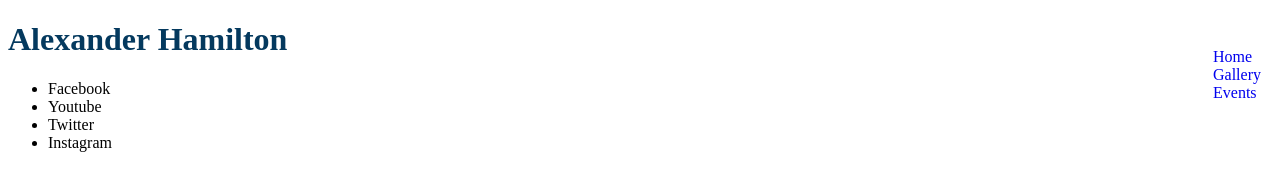
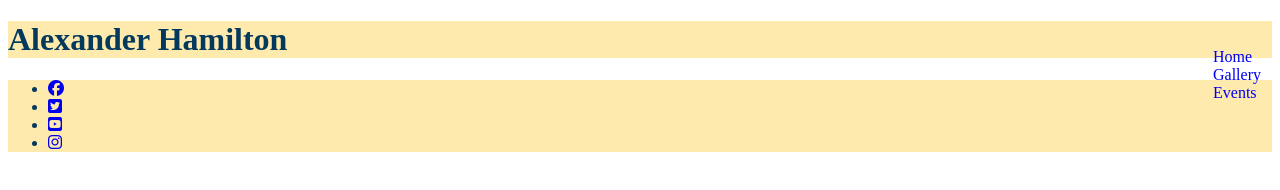
Before and after one commit to kaeb13/project1, a plain HTML site: page index.html in a window 1280 px wide. Drawn offline with Linux system fonts and the light colour scheme.

Commit message:
Add style icons to social media links

```diff
--- a/assets/css/style.css
+++ b/assets/css/style.css
@@ -19,6 +19,12 @@ list-style: none;
 /*header*/
 h1 {
 color: #04395e;
+background-color: #ffeaae;
 }
 
-/*footer socialmedia links*
+/*footer socialmedia links*/
+
+.social-networks {
+    color:#04395e;
+    background-color: #ffeaae;
+}
--- a/index.html
+++ b/index.html
@@ -33,17 +33,28 @@
     </nav>
     <h1>Alexander Hamilton</h1>
 
+ <footer>
+        <ul class="social-networks">
+        <li>
+            <a href="https://facebook.com" target="_blank" rel="noopener" aria-label="Visit our Facebook page(opens in a new tab)"><i class="fab fa-facebook"></i></a>
+        </li>
+
+        <li>
+            <a href="https://twitter.com" target="_blank" rel="noopener" aria-label="Visit our Twitter page(opens in a new tab)"><i class="fab fa-twitter-square"></i></a>
+        </li>
+
+        <li>
+            <a href="https://youtube.com" target="_blank" rel="noopener" aria-label="Visit our Youtube page(opens in a new tab)"><i class="fab fa-youtube-square"></i></a>
+        </li>
+
+        <li>
+            <a href="https://instagram.com" target="_blank" rel="noopener" aria-label="Visit our instagram page(opens in a new tab)"><i class="fab fa-instagram"></i></a>
+        </li>
 
 
-<footer>
-    <div>
-        <ul>
-            <li>Facebook</li>
-            <li>Youtube</li>
-            <li>Twitter</li>
-            <li>Instagram</li>
         </ul>
-    </div>
-    </footer>
+
+        </footer>
+        <script src="https://kit.fontawesome.com/733b1a6b3b.js" crossorigin="anonymous"></script>
 </body>
 </html>
```
